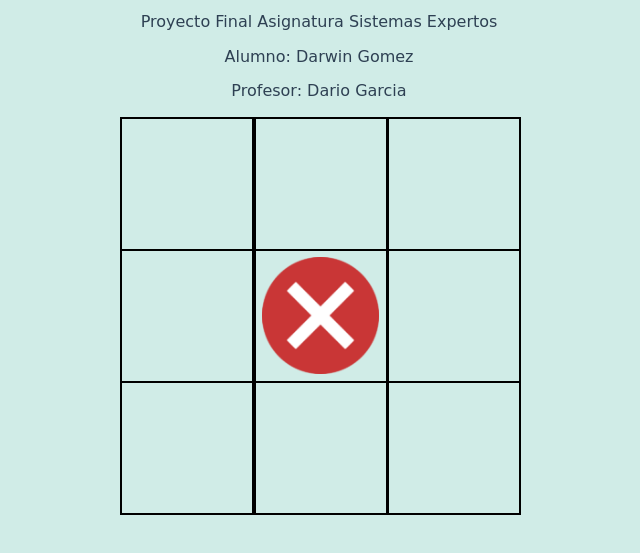
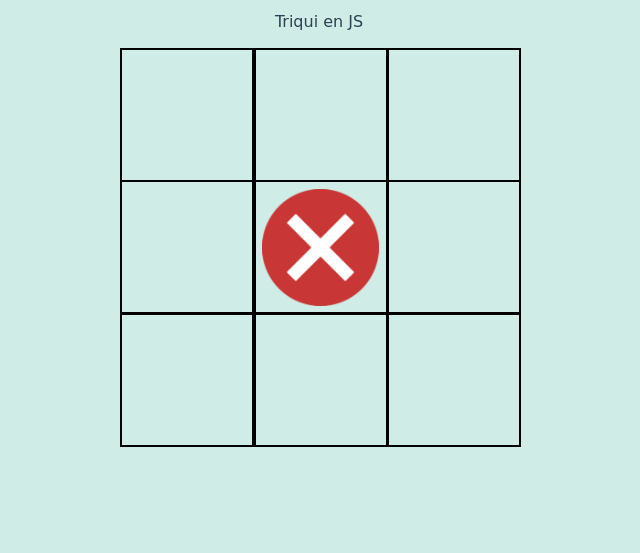
Before and after one commit to darwintnt/triki, a plain HTML site: page index.html in a window 1280 px wide. Shown: the part 143-696 px from the top of the page, without its empty margins (321-961 px from the left). Drawn offline with Linux system fonts and the light colour scheme; a web font is replaced by a local one.

Commit message:
Update index.html

```diff
--- a/index.html
+++ b/index.html
@@ -17,9 +17,7 @@
 				<h1>Juego del Triki</h1>
 			</div>
 		</div>
-		<p align="center">Proyecto Final Asignatura Sistemas Expertos</p>
-		<p align="center">Alumno: Darwin Gomez</p>
-		<p align="center">Profesor: Dario Garcia</p>
+		<p align="center">Triqui en JS</p>
 		<div id="content-board" align="center">
 			<div id="board">
 				<div class="rows">
```
